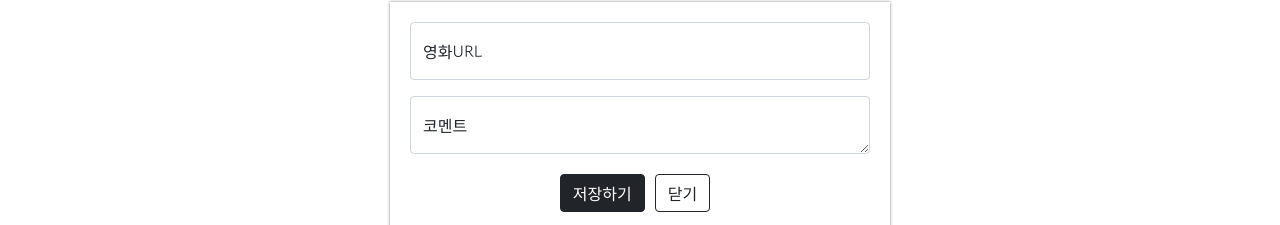
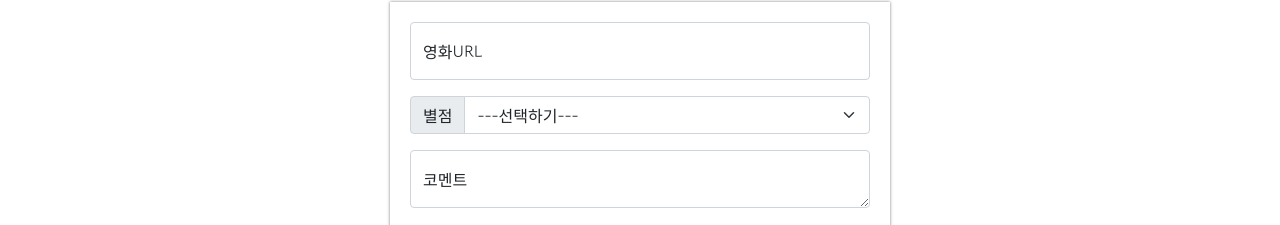
Before and after one commit to YugilWon/MyPage, a plain HTML site: page index.html in a window 1280 px wide. Shown: the part 268-493 px from the top of the page. Drawn offline with nearby package versions, Linux system fonts and the light colour scheme.

Commit message:
Update index.html

```diff
--- a/index.html
+++ b/index.html
@@ -78,6 +78,7 @@
         .MyBtn > button{
             margin-right : 10px;
         }
+
     </style>
 </head>
 
@@ -90,6 +91,19 @@
         <div class="form-floating mb-3">
             <input type="email" class="form-control" id="floatingInput" placeholder="name@example.com">
             <label for="floatingInput">영화URL</label>
+        </div>
+        <div class = "Score">
+            <div class="input-group mb-3">
+                <label class="input-group-text" for="inputGroupSelect01">별점</label>
+                <select class="form-select" id="inputGroupSelect01">
+                  <option selected>---선택하기---</option>
+                  <option value="1">⭐</option>
+                  <option value="2">⭐⭐</option>
+                  <option value="3">⭐⭐⭐</option>
+                  <option value="4">⭐⭐⭐⭐</option>
+                  <option value="4">⭐⭐⭐⭐⭐</option>
+                </select>
+              </div>
         </div>
         <div class="form-floating">
             <textarea class="form-control" placeholder="Leave a comment here" id="floatingTextarea"></textarea>
```
